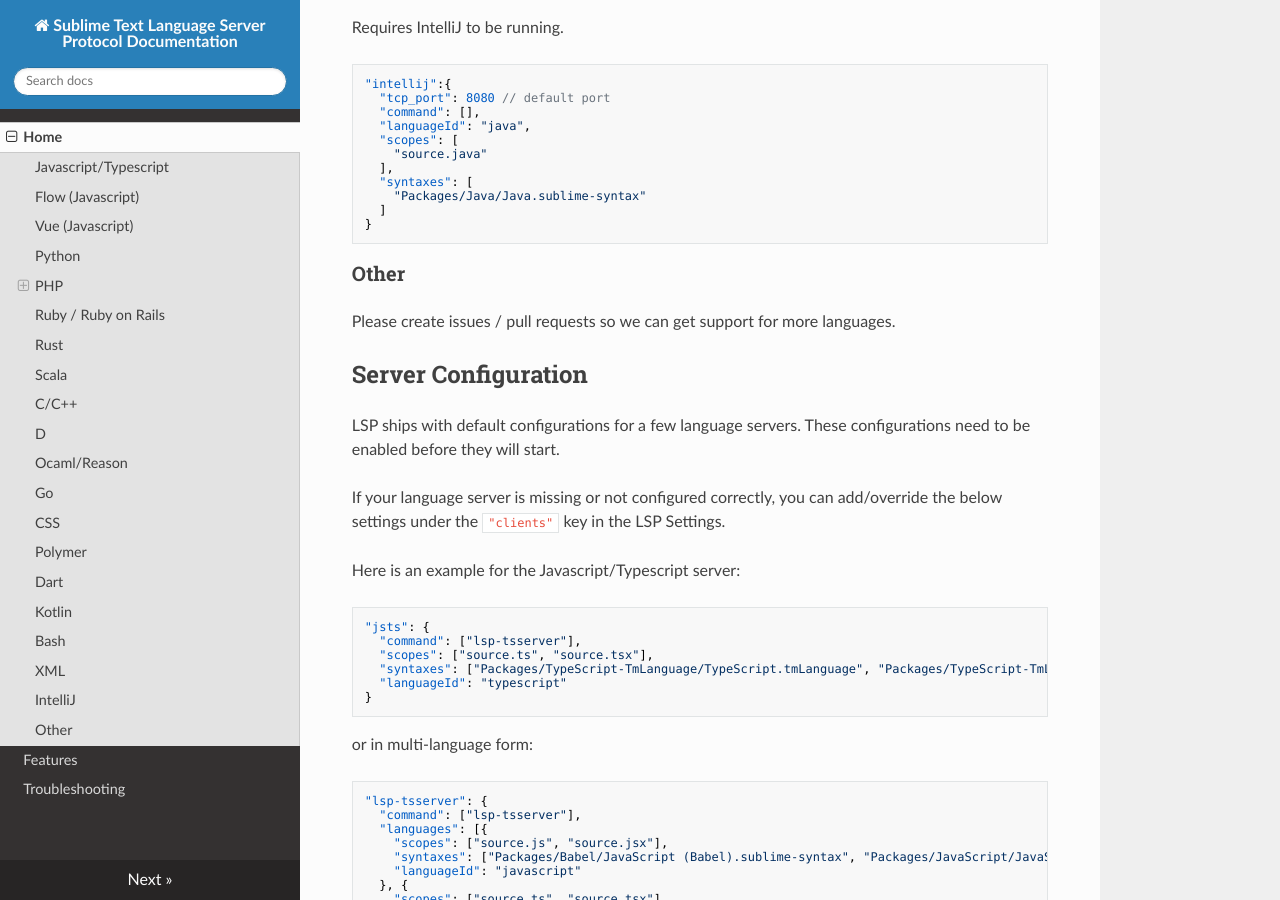
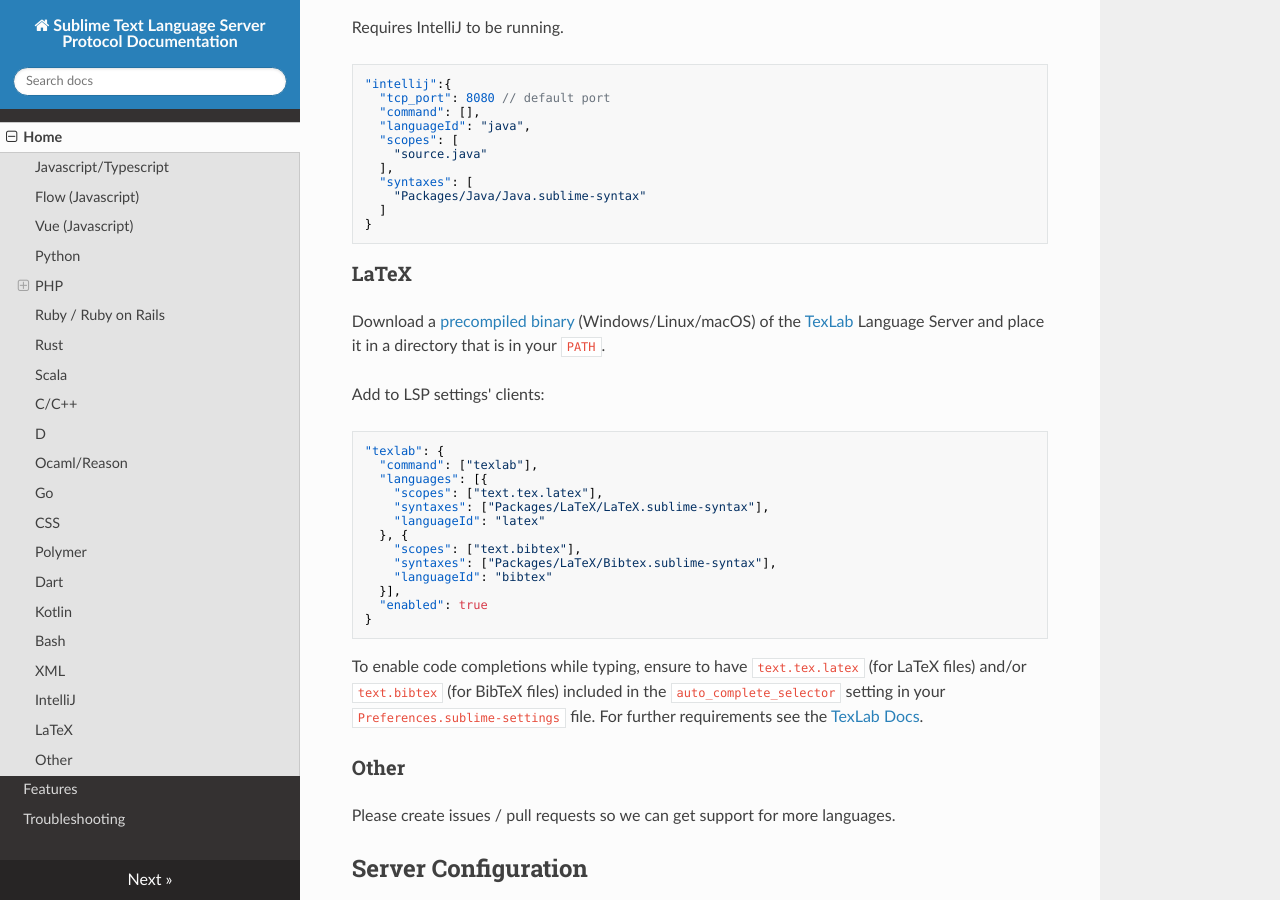
Before and after one commit to sublimelsp/LSP, an MkDocs documentation site: the page built from docs/index.md, in a window 1280 px wide and 900 px high, scrolled down 5757 px. Built offline with MkDocs 1.6.1, drawn with Linux system fonts in a browser that asks for light colours; nearby versions of some CDN libraries.

Commit message:
Add documentation for LaTeX language server (TexLab)

````diff
--- a/docs/index.md
+++ b/docs/index.md
@@ -297,6 +297,30 @@
 }
 ```
 
+### LaTeX<a name="latex"></a>
+
+Download a [precompiled binary](https://github.com/latex-lsp/texlab/releases) (Windows/Linux/macOS) of the [TexLab](https://texlab.netlify.com/) Language Server and place it in a directory that is in your `PATH`.
+
+Add to LSP settings' clients:
+```json
+"texlab": {
+  "command": ["texlab"],
+  "languages": [{
+    "scopes": ["text.tex.latex"],
+    "syntaxes": ["Packages/LaTeX/LaTeX.sublime-syntax"],
+    "languageId": "latex"
+  }, {
+    "scopes": ["text.bibtex"],
+    "syntaxes": ["Packages/LaTeX/Bibtex.sublime-syntax"],
+    "languageId": "bibtex"
+  }],
+  "enabled": true
+}
+```
+
+To enable code completions while typing, ensure to have `text.tex.latex` (for LaTeX files) and/or `text.bibtex` (for BibTeX files) included in the `auto_complete_selector` setting in your `Preferences.sublime-settings` file.
+For further requirements see the [TexLab Docs](https://texlab.netlify.com/docs#requirements).
+
 ### Other<a name="other"></a>
 
 Please create issues / pull requests so we can get support for more languages.
````
Also changed, not shown: README.md (+1 -0 lines).
